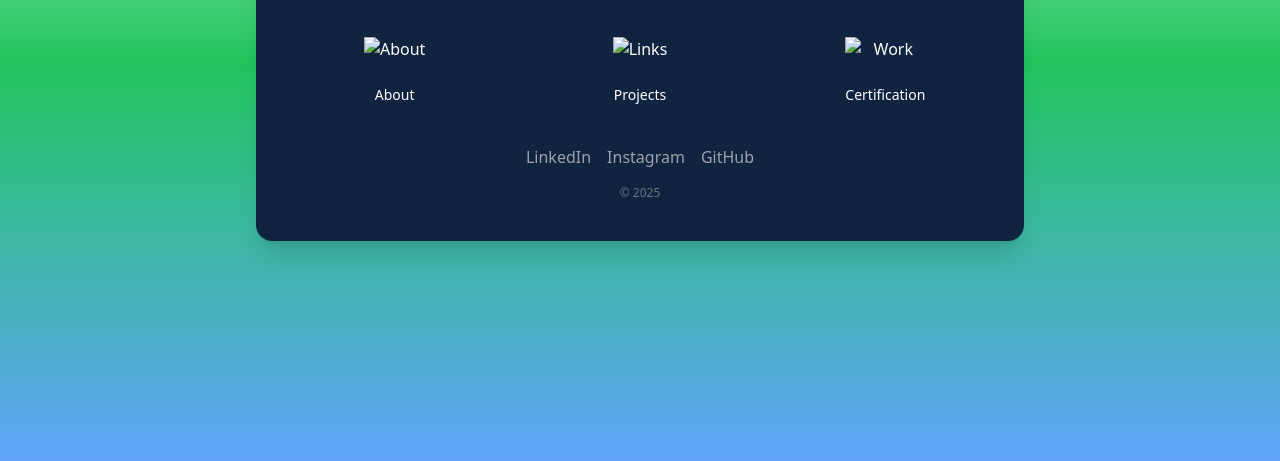
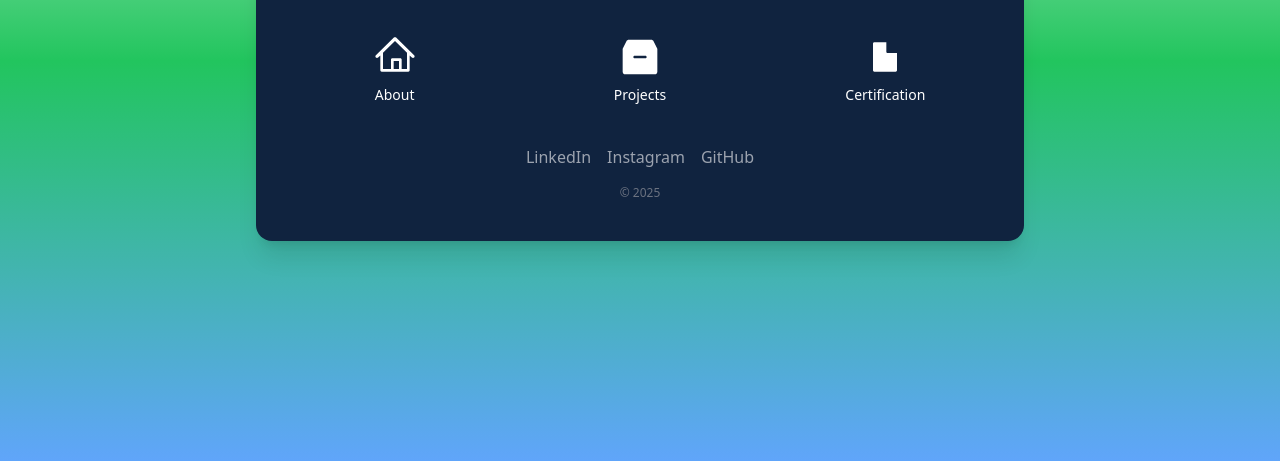
Before and after one commit to KenjiM-03/Mende_Portfolio, a website: page index.html in a window 1280 px wide. Shown: the part 339-800 px from the top of the page. Drawn offline with nearby package versions, Linux system fonts and the light colour scheme.

Commit message:
added icons

```diff
--- a/index.html
+++ b/index.html
@@ -49,16 +49,22 @@
     <p class="text-lg text-gray-400 mt-2">developer</p>
 
     <div class="grid grid-cols-3 gap-12 justify-items-center mt-10">
-        <div>
-            <img src="info-icon.svg" alt="About" class="h-10 mx-auto">
+        <div class="flex flex-col items-center">
+            <svg width="40" height="40" viewBox="0 0 15 15" fill="none" xmlns="http://www.w3.org/2000/svg">
+                <path d="M7.07926 0.222253C7.31275 -0.007434 7.6873 -0.007434 7.92079 0.222253L14.6708 6.86227C14.907 7.09465 14.9101 7.47453 14.6778 7.71076C14.4454 7.947 14.0655 7.95012 13.8293 7.71773L13 6.90201V12.5C13 12.7761 12.7762 13 12.5 13H2.50002C2.22388 13 2.00002 12.7761 2.00002 12.5V6.90201L1.17079 7.71773C0.934558 7.95012 0.554672 7.947 0.32229 7.71076C0.0899079 7.47453 0.0930283 7.09465 0.32926 6.86227L7.07926 0.222253ZM7.50002 1.49163L12 5.91831V12H10V8.49999C10 8.22385 9.77617 7.99999 9.50002 7.99999H6.50002C6.22388 7.99999 6.00002 8.22385 6.00002 8.49999V12H3.00002V5.91831L7.50002 1.49163ZM7.00002 12H9.00002V8.99999H7.00002V12Z" fill="currentColor" fill-rule="evenodd" clip-rule="evenodd"></path>
+            </svg>
             <p class="mt-2 text-sm">About</p>
         </div>
-        <div>
-            <img src="link-icon.svg" alt="Links" class="h-10 mx-auto">
+        <div class="flex flex-col items-center">
+            <svg width="40" height="40" viewBox="0 0 15 15" fill="none" xmlns="http://www.w3.org/2000/svg">
+                <path d="M3.30902 1C2.93025 1 2.58398 1.214 2.41459 1.55279L1.05279 4.27639C1.01807 4.34582 1 4.42238 1 4.5V13C1 13.5523 1.44772 14 2 14H13C13.5523 14 14 13.5523 14 13V4.5C14 4.42238 13.9819 4.34582 13.9472 4.27639L12.5854 1.55281C12.416 1.21403 12.0698 1.00003 11.691 1.00003L7.5 1.00001L3.30902 1ZM5.5 7C5.22386 7 5 7.22386 5 7.5C5 7.77614 5.22386 8 5.5 8H9.5C9.77614 8 10 7.77614 10 7.5C10 7.22386 9.77614 7 9.5 7H5.5Z" fill="currentColor" fill-rule="evenodd" clip-rule="evenodd"></path>
+            </svg>
             <p class="mt-2 text-sm">Projects</p>
         </div>
-        <div>
-            <img src="work-icon.svg" alt="Work" class="h-10 mx-auto">
+        <div class="flex flex-col items-center">
+            <svg width="40" height="40" viewBox="0 0 15 15" fill="none" xmlns="http://www.w3.org/2000/svg">
+                <path d="M3.5 2C3.22386 2 3 2.22386 3 2.5V12.5C3 12.7761 3.22386 13 3.5 13H11.5C11.7761 13 12 12.7761 12 12.5V6H8.5C8.22386 6 8 5.77614 8 5.5V2H3.5Z" fill="currentColor" fill-rule="evenodd" clip-rule="evenodd"></path>
+            </svg>
             <p class="mt-2 text-sm">Certification</p>
         </div>
     </div>
--- a/package.json
+++ b/package.json
@@ -17,6 +17,7 @@
     "tailwindcss": "^4.0.11"
   },
   "dependencies": {
+    "@radix-ui/react-icons": "^1.3.2",
     "@tailwindcss/cli": "^4.0.11"
   }
 }
```
Also changed, not shown: _site/index.html, output.css, 1 other file.
